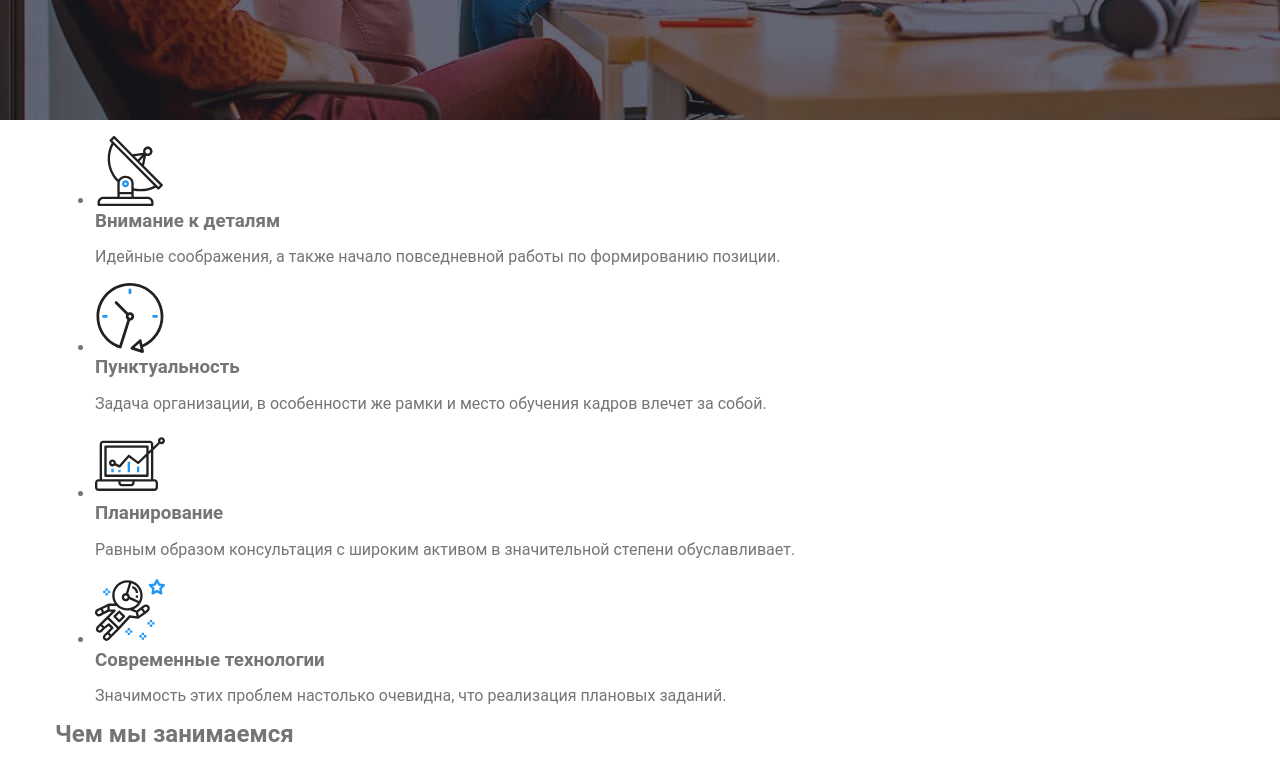
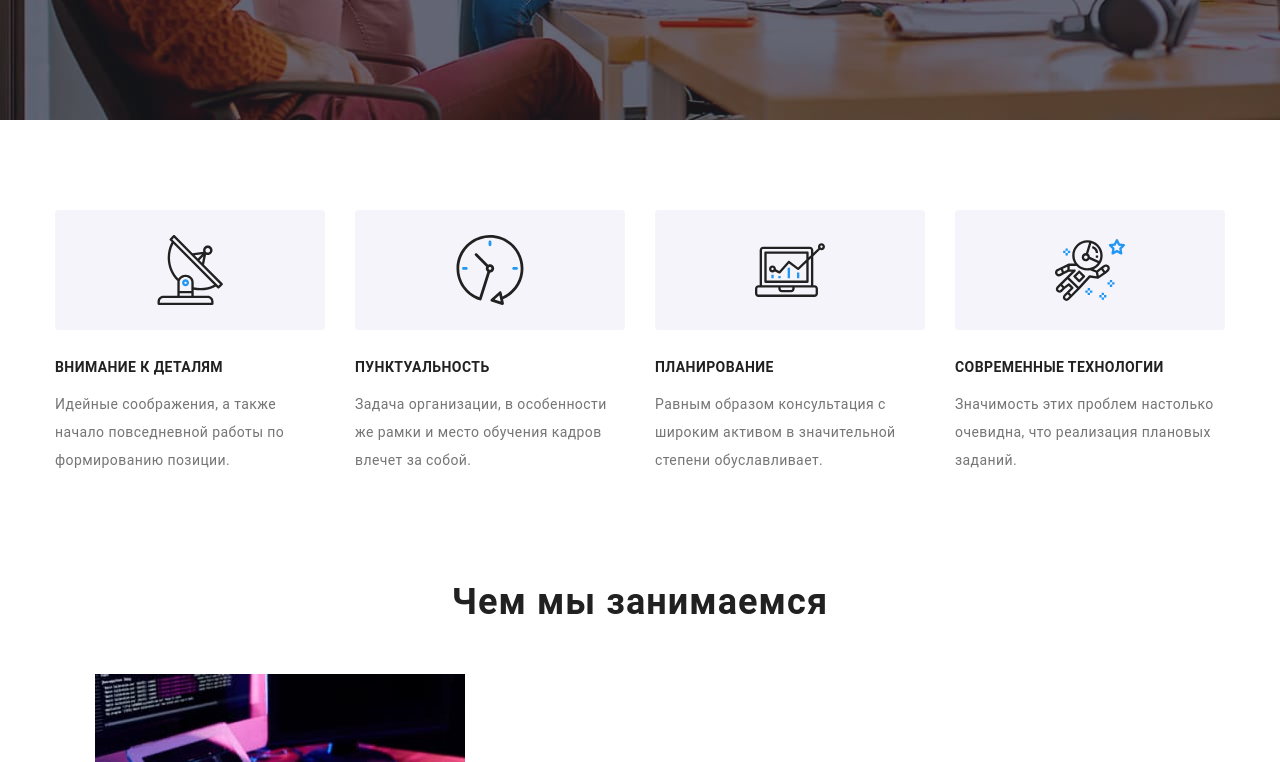
Before and after one commit to gts-work/goit-markup-hw-07, a plain HTML site: page index.html in a window 1280 px wide. Shown: the part 560-1322 px from the top of the page. Drawn offline with nearby package versions, Linux system fonts and the light colour scheme.

Commit message:
added features components for index

```diff
--- a/index.html
+++ b/index.html
@@ -73,52 +73,52 @@
       <!-- Преимущества -->
       <section class="features">
         <div class="container">
-          <h2 class="section-title visually-hidden">Преимущества</h2>
-          <ul class="features-list list">
-            <li class="feature-item item">
-              <div class="feature-icon">
-                <svg class="icon icon-antena" width="70" height="70">
+          <h2 class="section__title visually-hidden">Преимущества</h2>
+          <ul class="features__list">
+            <li class="features__item">
+              <div class="features__icon">
+                <svg width="70" height="70">
                   <use href="./images/sprite.svg#icon-antena"></use>
                 </svg>
               </div>
-              <h3 class="title">Внимание к деталям</h3>
-              <p class="description">
+              <h3 class="features__title">Внимание к деталям</h3>
+              <p class="features__description">
                 Идейные соображения, а также начало повседневной работы по
                 формированию позиции.
               </p>
             </li>
-            <li class="feature-item item">
-              <div class="feature-icon">
-                <svg class="icon icon-clock" width="70" height="70">
+            <li class="features__item">
+              <div class="features__icon">
+                <svg width="70" height="70">
                   <use href="./images/sprite.svg#icon-clock"></use>
                 </svg>
               </div>
-              <h3 class="title">Пунктуальность</h3>
-              <p class="description">
+              <h3 class="features__title">Пунктуальность</h3>
+              <p class="features__description">
                 Задача организации, в особенности же рамки и место обучения
                 кадров влечет за собой.
               </p>
             </li>
-            <li class="feature-item item">
-              <div class="feature-icon">
-                <svg class="icon icon-diagram" width="70" height="70">
+            <li class="features__item">
+              <div class="features__icon">
+                <svg width="70" height="70">
                   <use href="./images/sprite.svg#icon-diagram"></use>
                 </svg>
               </div>
-              <h3 class="title">Планирование</h3>
-              <p class="description">
+              <h3 class="features__title">Планирование</h3>
+              <p class="features__description">
                 Равным образом консультация с широким активом в значительной
                 степени обуславливает.
               </p>
             </li>
-            <li class="feature-item item">
-              <div class="feature-icon">
-                <svg class="icon icon-astronaut" width="70" height="70">
+            <li class="features__item">
+              <div class="features__icon">
+                <svg width="70" height="70">
                   <use href="./images/sprite.svg#icon-astronaut"></use>
                 </svg>
               </div>
-              <h3 class="title">Современные технологии</h3>
-              <p class="description">
+              <h3 class="features__title">Современные технологии</h3>
+              <p class="features__description">
                 Значимость этих проблем настолько очевидна, что реализация
                 плановых заданий.
               </p>
@@ -130,7 +130,7 @@
       <!-- Напрвления деятельности -->
       <section class="section we-doing">
         <div class="container">
-          <h2 class="section-title">Чем мы занимаемся</h2>
+          <h2 class="section__title">Чем мы занимаемся</h2>
           <ul class="we-doing-list list">
             <li class="item">
               <img
@@ -166,7 +166,7 @@
       <!-- Камманда -->
       <section class="section command">
         <div class="container">
-          <h2 class="section-title">Наша команда</h2>
+          <h2 class="section__title">Наша команда</h2>
           <ul class="command-list list">
             <li class="command-item item">
               <img
@@ -335,7 +335,7 @@
       <!-- Клиенты -->
       <section class="section clients">
         <div class="container">
-          <h2 class="section-title">Постоянные клиенты</h2>
+          <h2 class="section__title">Постоянные клиенты</h2>
           <ul class="clients-list list">
             <li class="item">
               <a href="" class="clients-item link">
--- a/sass/base/_base.scss
+++ b/sass/base/_base.scss
@@ -49,3 +49,37 @@ h6 {
 
   /* outline: 1px solid blue; */
 }
+
+// Section
+.section__title {
+  margin-bottom: 50px;
+
+  color: $secondary-text-color;
+
+  font-weight: 700;
+  font-size: 36px;
+  line-height: 1.16;
+  text-align: center;
+  letter-spacing: 0.03em;
+}
+
+.section__text {
+  color: $primary-text-color;
+
+  font-weight: 400;
+  font-size: 16px;
+  line-height: 1.19;
+  letter-spacing: 0.03em;
+}
+
+.section__text {
+  color: $secondary-text-color;
+
+  font-weight: 700;
+}
+
+// .section-title {
+//   margin-bottom: 50px;
+
+//   /* opacity: 0; */
+// }
--- a/sass/main.scss
+++ b/sass/main.scss
@@ -6,3 +6,4 @@
 @import "./components/footer";
 @import "./components/modal";
 @import "./components/hero";
+@import "./components/features";
```
Also changed, not shown: css/main.css, css/main.min.css, 2 other files.
